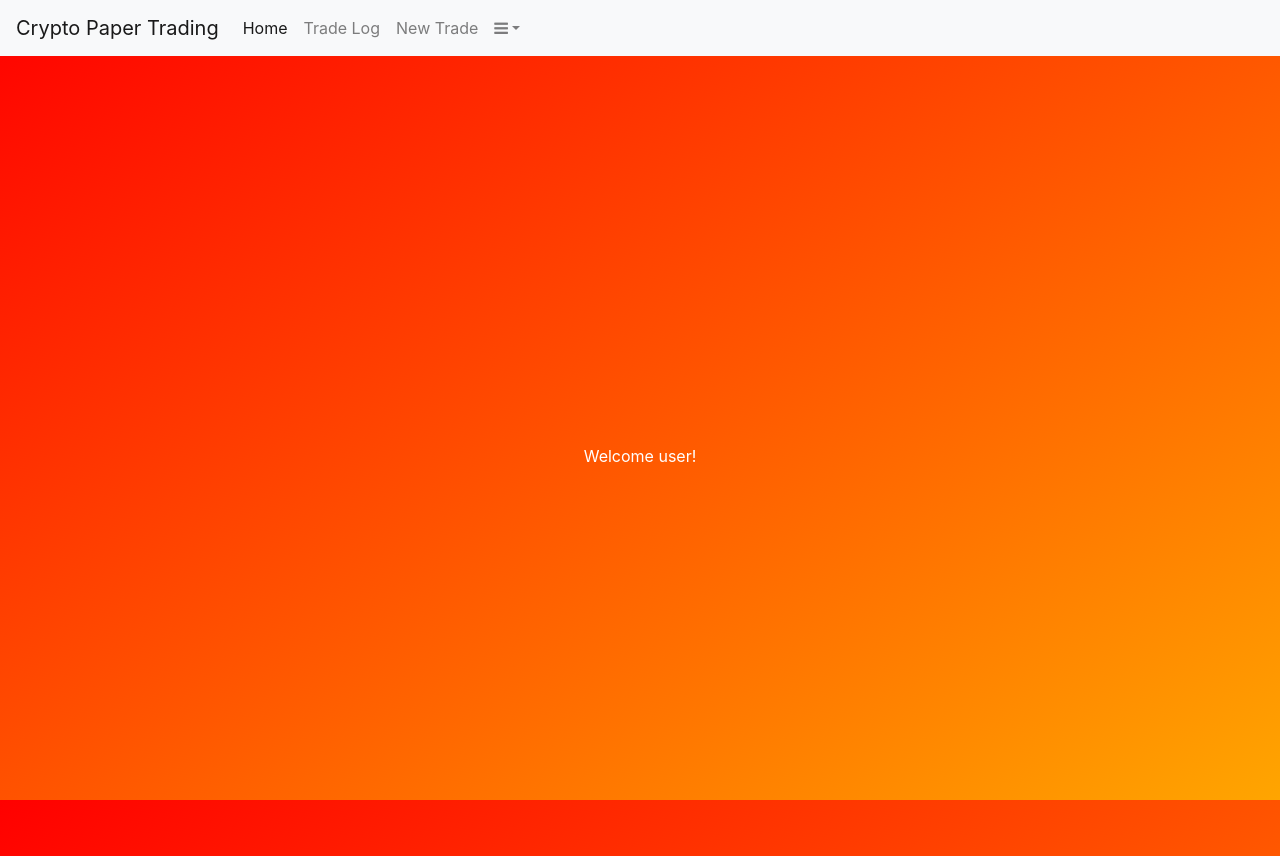
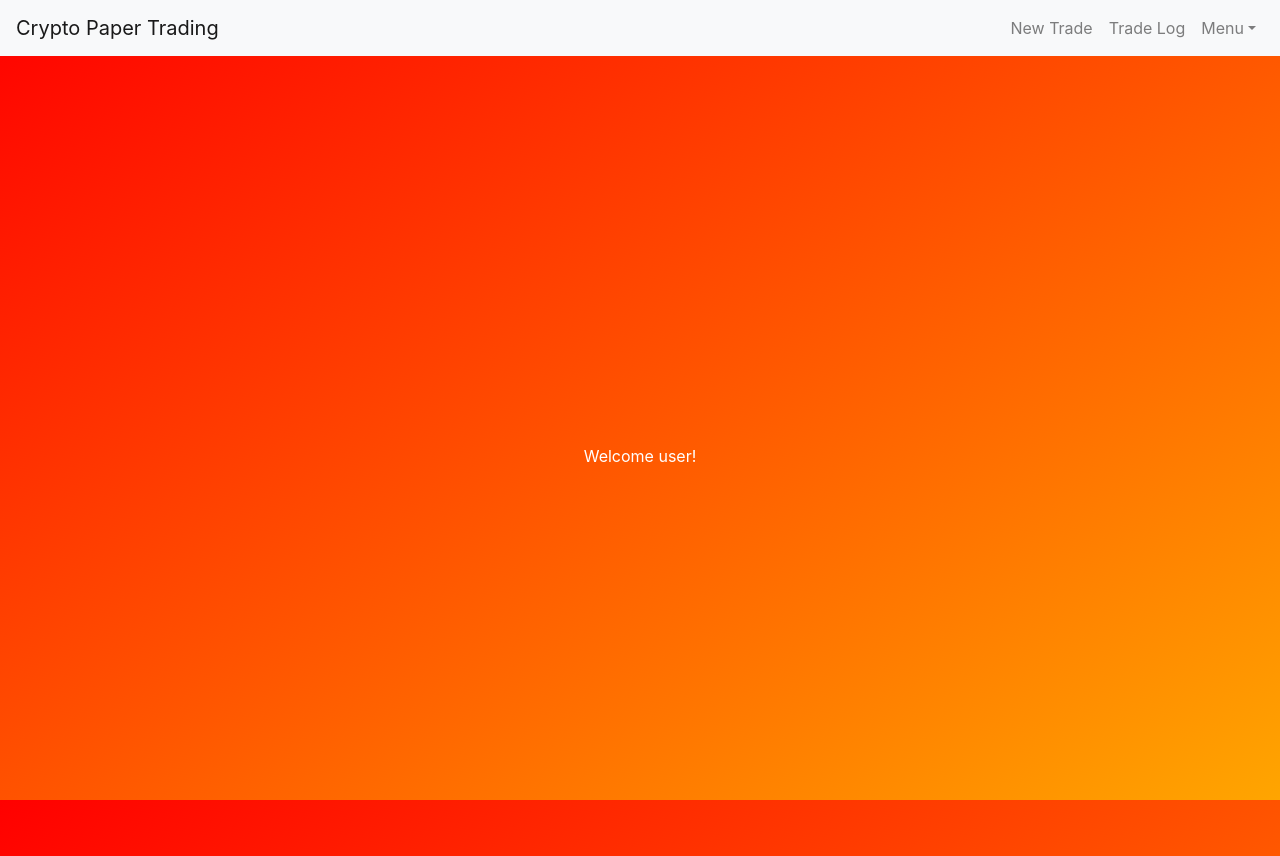
Before and after one commit to mdamian9/cryptopapertrading-site, a React (Create React App) app in the folder client/: page /home in a window 1280 px wide. Built offline with nearby package versions, Linux system fonts and the light colour scheme.

Commit message:
Installed Reactstrap and created Reacstrap Navbar

```diff
--- a/client/package.json
+++ b/client/package.json
@@ -9,7 +9,8 @@
     "react": "^16.8.6",
     "react-dom": "^16.8.6",
     "react-router-dom": "^5.0.0",
-    "react-scripts": "2.1.8"
+    "react-scripts": "2.1.8",
+    "reactstrap": "^8.0.0"
   },
   "scripts": {
     "start": "react-scripts start",
--- a/client/src/components/Navbar.js
+++ b/client/src/components/Navbar.js
@@ -1,38 +1,67 @@
 import React, { Component } from 'react';
+import {
+    Collapse,
+    Navbar,
+    NavbarToggler,
+    NavbarBrand,
+    Nav,
+    NavItem,
+    NavLink,
+    UncontrolledDropdown,
+    DropdownToggle,
+    DropdownMenu,
+    DropdownItem
+} from 'reactstrap';
 
-class Navbar extends Component {
-    render = () => {
+class NavbarComponent extends Component {
+    constructor(props) {
+        super(props);
+
+        this.toggle = this.toggle.bind(this);
+        this.state = {
+            isOpen: false
+        };
+    }
+    toggle() {
+        this.setState({
+            isOpen: !this.state.isOpen
+        });
+    }
+    render() {
         return (
-            <nav className="navbar navbar-expand-lg navbar-light bg-light">
-                <a className="navbar-brand" href="#">Crypto Paper Trading</a>
-                <button className="navbar-toggler" type="button" data-toggle="collapse" data-target="#navbarNavDropdown" aria-controls="navbarNavDropdown" aria-expanded="false" aria-label="Toggle navigation">
-                    <span className="navbar-toggler-icon"></span>
-                </button>
-                <div className="collapse navbar-collapse" id="navbarNavDropdown">
-                    <ul className="navbar-nav">
-                        <li className="nav-item active">
-                            <a className="nav-link" href="/home">Home <span className="sr-only">(current)</span></a>
-                        </li>
-                        <li className="nav-item">
-                            <a className="nav-link" href="/trade-log">Trade Log</a>
-                        </li>
-                        <li className="nav-item">
-                            <a className="nav-link" href="/trade-log">New Trade</a>
-                        </li>
-                        <li className="nav-item dropdown">
-                            <a className="nav-link dropdown-toggle" href="#" id="navbarDropdownMenuLink" data-toggle="dropdown" aria-haspopup="true" aria-expanded="false">
-                                <i className="fa fa-bars" aria-hidden="true" />
-                            </a>
-                            <div className="dropdown-menu" aria-labelledby="navbarDropdownMenuLink">
-                                <a className="dropdown-item" href="#">My Account</a>
-                                <a className="dropdown-item" href="#">Log Out</a>
-                            </div>
-                        </li>
-                    </ul>
-                </div>
-            </nav>
+            <Navbar color="light" light expand="md">
+                <NavbarBrand href="/home">Crypto Paper Trading</NavbarBrand>
+                <NavbarToggler onClick={this.toggle} />
+                <Collapse isOpen={this.state.isOpen} navbar>
+                    <Nav className="ml-auto" navbar>
+                        <NavItem>
+                            <NavLink href="/new-trade">New Trade</NavLink>
+                        </NavItem>
+                        <NavItem>
+                            <NavLink href="/trade-log">Trade Log</NavLink>
+                        </NavItem>
+                        <UncontrolledDropdown nav inNavbar>
+                            <DropdownToggle nav caret>
+                                Menu
+                            </DropdownToggle>
+                            <DropdownMenu right>
+                                <DropdownItem>
+                                    Trade Log
+                                </DropdownItem>
+                                <DropdownItem>
+                                    My Account
+                                </DropdownItem>
+                                <DropdownItem divider />
+                                <DropdownItem>
+                                    Log Out
+                                </DropdownItem>
+                            </DropdownMenu>
+                        </UncontrolledDropdown>
+                    </Nav>
+                </Collapse>
+            </Navbar>
         );
-    };
+    }
 };
 
-export default Navbar;
+export default NavbarComponent;
--- a/client/src/components/UserHomePage.js
+++ b/client/src/components/UserHomePage.js
@@ -1,12 +1,12 @@
 import React, { Component } from 'react';
-import Navbar from './Navbar';
+import NavbarComponent from './Navbar';
 import '../assets/css/UserHomePage.css';
 
 class UserHomePage extends Component {
     render = () => {
         return (
             <div style={{ color: 'white' }}>
-                <Navbar />
+                <NavbarComponent />
                 <div className="full-div d-flex align-items-center">
                     <div className="mx-auto">
                         Welcome user!
```
Also changed, not shown: 1 other file (tests, documents, lock files or other folders).
